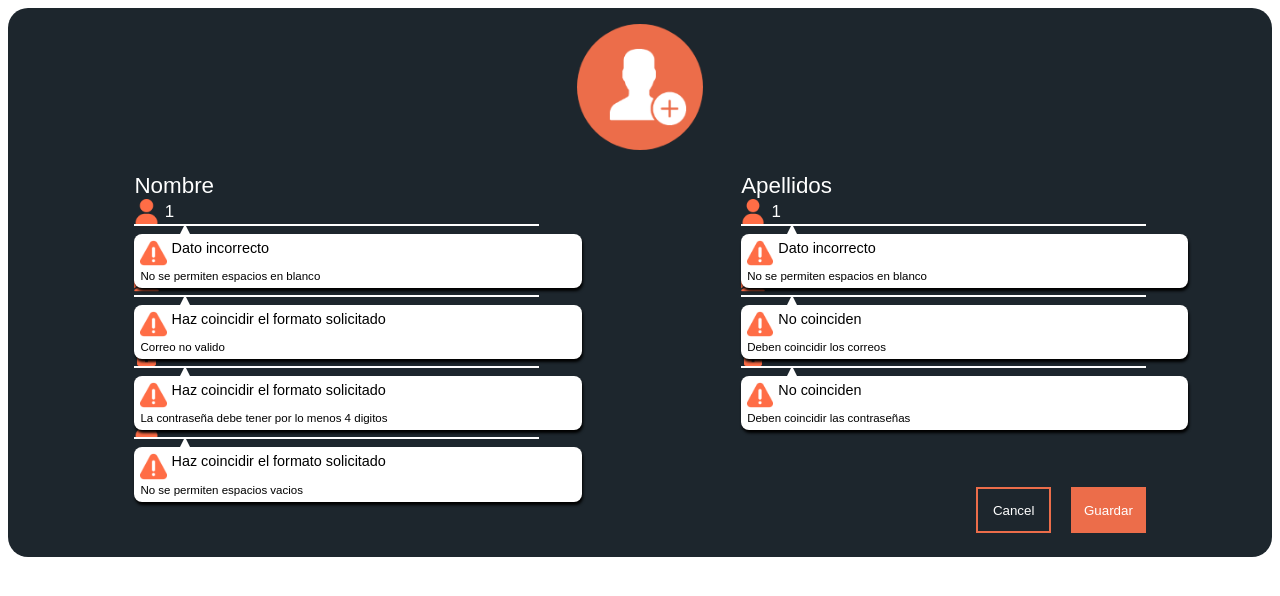
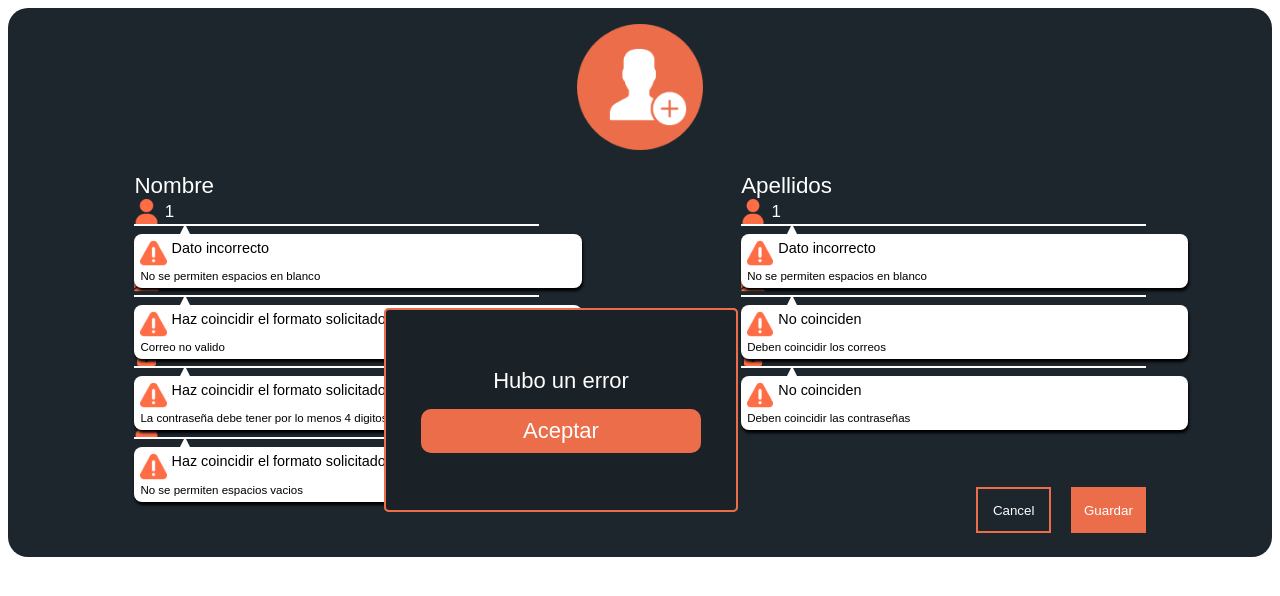
Before and after one commit to IngSoft2020-1/Proyecto2, a PHP site: page /new.php in a window 1280 px wide. Shown: the top 596 px of the page. Run offline with PHP 8.4, Linux system fonts and the light colour scheme; the visitor is signed in with stand-in values (Sample User, id 1).

Commit message:
Libreria
Libreria del popup, AHORIA ESTA IMPORTADA EN EL ARCHIVO NEW

```diff
--- /dev/null
+++ b/Web/css/popup.css
@@ -0,0 +1,36 @@
+.box{
+  width: 350px;
+  height: 200px;
+  background: #1A2127;
+  display: flex;
+  justify-content: center;
+  align-items: center;
+  flex-direction: column;
+  position: absolute;
+  left: 30%;
+  bottom: 36%;
+  border-radius: 5px;
+  border: 2px solid #EC6D4A;
+}
+
+.title-box{
+  display: none;
+}
+
+.title-box-2{
+  color: white;
+  font-size: 22px;
+  margin: 0;
+  margin-bottom: 15px;
+}
+
+.btn-confirm{
+  width: 80%;
+  background: #EC6D4A;
+  border: 2px solid #EC6D4A;
+  padding: 7px;
+  color: white;
+  border-radius: 10px;
+  font-size: 22px;
+  cursor: pointer;
+}
--- /dev/null
+++ b/Web/js/popup.js
@@ -0,0 +1,30 @@
+$(document).ready(function(){
+  // A ESTA CLASE SE LE METERAN LOS CAMPOS
+  var identificador = $('.box');
+
+  // INSERTA EN EL IDENTIFICADOR TODOS LOS ELEMENTOS ANEXADOS EN EL APEND
+  // EN UN RECORRIDO EN LA FUNCION, REGRESA EL VALOR CORRESPONDIENTE
+  // EVITA QUE SE DUPLIQUEN VALORES
+  function CreateMsg(){
+    identificador.append(
+      function(i){
+        return `
+        <p class="title-box-2"></p>
+        <button class="btn-confirm">Aceptar</button>
+        `;
+    });
+
+    // SE CAPTURA LA CLASE DEL ELEMENTO CREADO
+    var title = $('.title-box-2'); // AQUI SE IMPRIME
+    var title2 = $('.title-box'); // DE AQUI SE OBTIENE
+
+    // SE IMPRIME EL VALOR OBENIDO EN EL TITULO
+    title2.text(
+      function(i, text){
+        return (title[i].append(text));
+      });
+  }
+
+  CreateMsg();
+
+});
--- a/Web/libreria/popup.js
+++ /dev/null
@@ -1,3 +0,0 @@
-$(document).ready(function(){
-  alert("2");
-});
--- a/Web/new.php
+++ b/Web/new.php
@@ -43,6 +43,12 @@
     -->
     <script src="js/msg-alert.js"></script>
     <link rel="stylesheet" href="css/msg-alert.css">
+    <!-- FIN DE LA LIBRERIA -->
+
+    <!-- LIBRERIA PARA LOS POPUPS
+    -->
+    <script src="js/popup.js"></script>
+    <link rel="stylesheet" href="css/popup.css">
     <!-- FIN DE LA LIBRERIA -->
     <title></title>
   </head>
@@ -288,5 +294,13 @@
         </form>
       </div>
     </div>
+    <!-- LIBRERIA PARA IMPRIMIR MENSAJE -->
+    <div class="box">
+      <p class="title-box" id="confirmacion">Se han guardado los datos</p>
+    </div>
+    <!-- LIBRERIA PARA IMPRIMIR MENSAJE -->
+    <div class="box">
+      <p class="title-box" id="erro">Hubo un error</p>
+    </div>
   </body>
 </html>
```
Also changed, not shown: Web/libreria/popup.css (deleted), Web/libreria/popup.php (line endings or trailing spaces).
